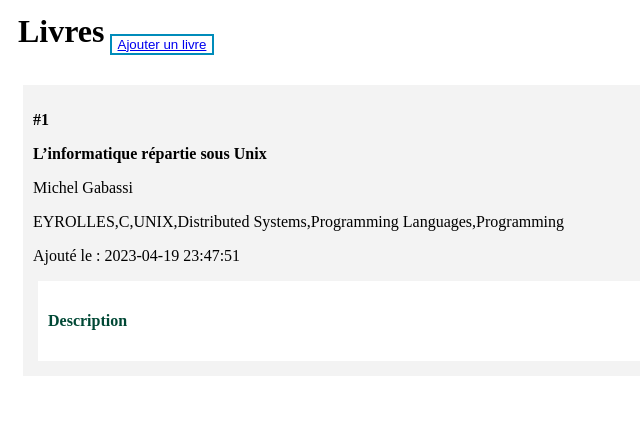
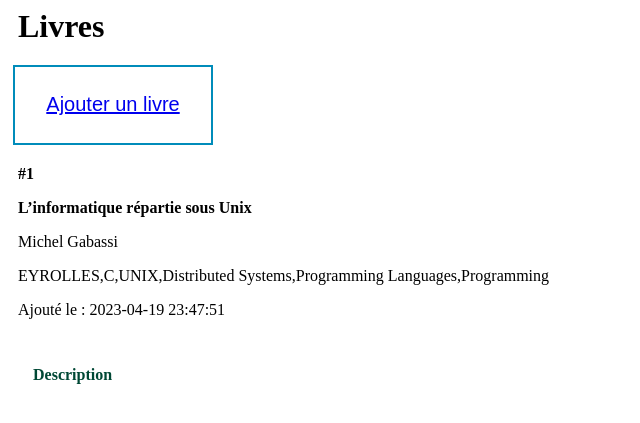
Before and after one commit to myaokevin/MGL7760-H2023-Projet1-Groupe-3, a Flask app: page / in a window 1280 px wide. Shown: the top 423 px of the page, without its empty margins (0-640 px from the left). Run offline with Flask 3, Linux system fonts and the light colour scheme.

Commit message:
changes pr

```diff
--- a/web/project/templates/index.html
+++ b/web/project/templates/index.html
@@ -7,6 +7,9 @@
 background-color: white;
 color: black;
 border: 2px solid #008CBA;
+font-size: 20px;
+width :200px;
+height: 80px;
     }
     .button1:hover{
         background-color: #008CBA;
--- a/web/project/templates/main.html
+++ b/web/project/templates/main.html
@@ -11,10 +11,8 @@
         .content {
             margin: 5px;
             width: 100%;
-            display: flex;
-            flex-direction: row;
-            flex-wrap: wrap;
-        }
+
+        }.bio
 
         .student {
             flex: 20%;
```
Also changed, not shown: docker-compose.yaml (+5 -3 lines).
